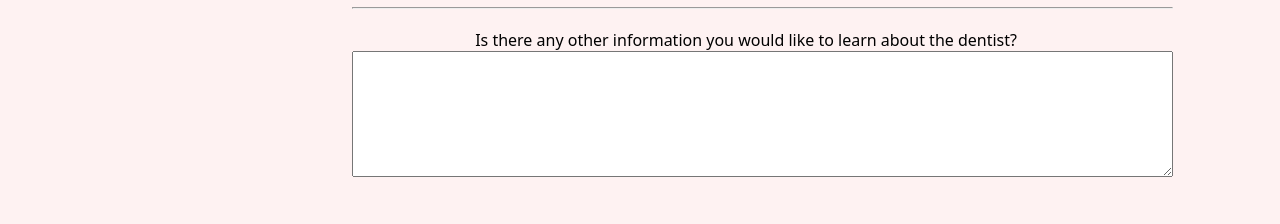
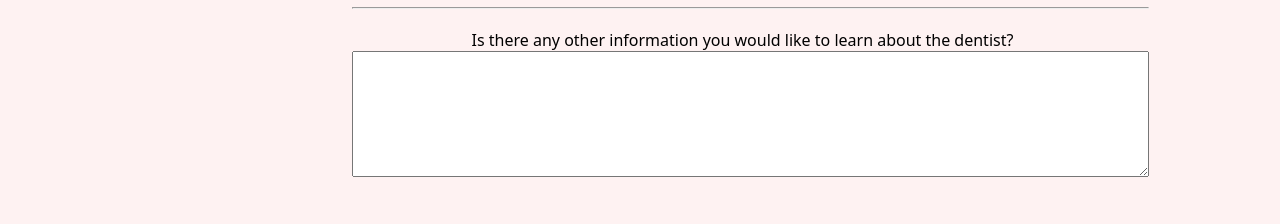
Before and after one commit to sofso92/DentalHelp, a plain HTML site: page contact.html in a window 1280 px wide. Shown: the part 567-791 px from the top of the page. Drawn offline with Linux system fonts and the light colour scheme.

Commit message:
Update contact.html

```diff
--- a/contact.html
+++ b/contact.html
@@ -61,7 +61,7 @@
 					<legend>Additional Comments</legend>
 					<hr />
 					<label for="feedback" class="commentQuestion">Is there any other information you would like to learn about the dentist?</label><br />
-					<textarea id="feedback" name="feedback" rows="8" cols="100"></textarea>
+					<textarea id="feedback" name="feedback" rows="8" cols="97"></textarea>
 				</fieldset>
 				<fieldset class="buttons">
 					<hr />
```
